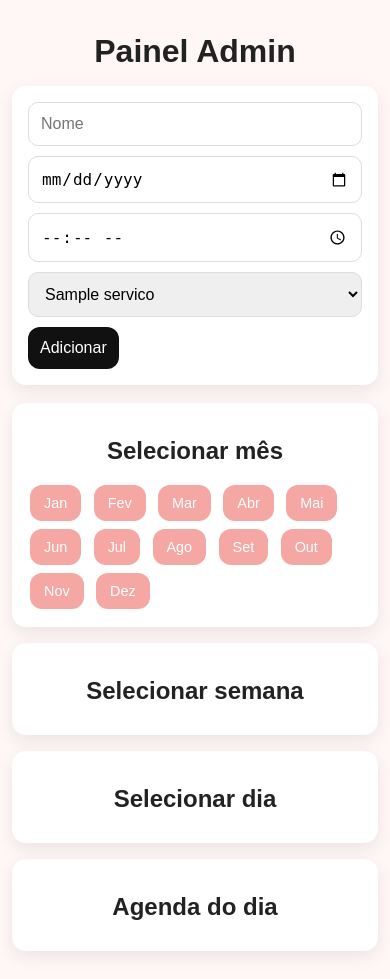
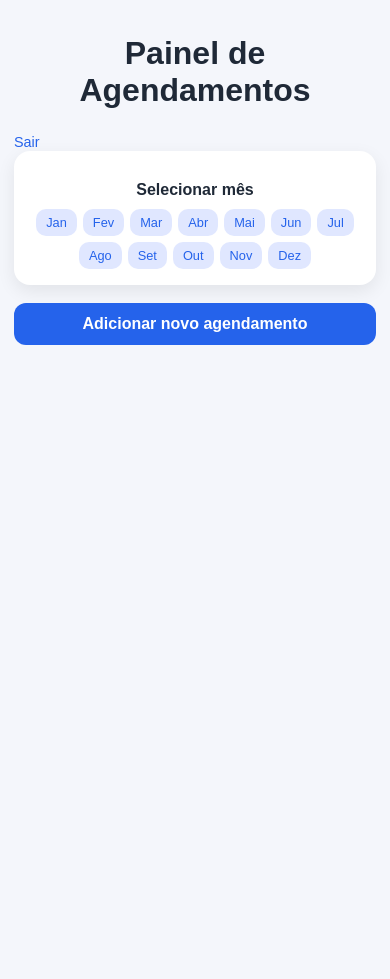
Before and after one commit to wessil170/agenda-nails-api, a FastAPI app: template templates/admin.html in a window 390 px wide. After the commit the page ends 345 px from the top, so only its background shows below. Run offline with FastAPI, Linux system fonts and the light colour scheme; the template is opened without the code that fills it: most values are stand-ins (such as "Sample title", 1, 10 or a date in 2020).

Commit message:
UX: ajustes mobile e layout admin

```diff
--- a/app.py
+++ b/app.py
@@ -1,14 +1,18 @@
-from fastapi import FastAPI, HTTPException, Request
-from fastapi.responses import HTMLResponse
+from fastapi import FastAPI, HTTPException, Request, Form, status
+from fastapi.responses import HTMLResponse, RedirectResponse
 from fastapi.staticfiles import StaticFiles
 from fastapi.templating import Jinja2Templates
+from starlette.middleware.sessions import SessionMiddleware
 from pydantic import BaseModel
 from datetime import date, datetime, timedelta
 from pathlib import Path
 from collections import defaultdict
 from urllib.parse import quote
+from fastapi import Depends
+import sqlite3
 
 from database import criar_tabela, get_connection
+from security import verificar_senha
 
 # =====================
 # APP
@@ -17,6 +21,11 @@ from database import criar_tabela, get_connection
 BASE_DIR = Path(__file__).resolve().parent
 
 app = FastAPI(title="Agenda Nail Designer")
+
+app.add_middleware(
+    SessionMiddleware,
+    secret_key="chave-super-secreta"
+)
 
 app.mount("/static", StaticFiles(directory=BASE_DIR / "static"), name="static")
 templates = Jinja2Templates(directory=BASE_DIR / "templates")
@@ -169,12 +178,22 @@ Agendamento confirmado:
         "https://wa.me/5551991156840?text="+quote(msg)
     }
 
+def admin_logado(request: Request):
+    if "admin_id" not in request.session:
+        raise HTTPException(
+            status_code=status.HTTP_302_FOUND,
+            headers={"Location": "/login"}
+        )
+
 # =====================
 # ADMIN
 # =====================
 
 @app.get("/admin", response_class=HTMLResponse)
-def admin(request: Request):
+def admin(
+    request: Request,
+    dep=Depends(admin_logado)
+):
     conn = get_connection()
     cursor = conn.cursor()
     cursor.execute("""
@@ -210,14 +229,82 @@ def admin(request: Request):
     )
 
 @app.post("/admin/agendamentos")
-def admin_add(a: Agendamento):
+def admin_add(
+    a: Agendamento,
+    dep=Depends(admin_logado)
+):
     return criar_cliente(a)
 
 @app.post("/admin/cancelar/{id}")
-def cancelar(id:int):
+def cancelar(
+    id: int,
+    dep=Depends(admin_logado)
+):
     conn = get_connection()
     cursor = conn.cursor()
     cursor.execute("DELETE FROM agendamentos WHERE id = ?", (id,))
     conn.commit()
     conn.close()
-    return {"ok":True}
+    return {"ok": True}
+
+# 👉 MOSTRA A PÁGINA
+@app.get("/login")
+def pagina_login(request: Request):
+    return templates.TemplateResponse(
+        "login.html",
+        {"request": request}
+    )
+
+# 👉 RECEBE O FORMULÁRIO
+@app.post("/login")
+def processar_login(
+    request: Request,
+    email: str = Form(...),
+    password: str = Form(...)
+):
+    admin = buscar_admin_por_email(email)
+
+    if not admin:
+       return templates.TemplateResponse(
+    "login.html",
+    {
+        "request": request,
+        "erro": "Email ou senha inválidos"
+    }
+)
+
+    if not verificar_senha(password, admin["password_hash"]):
+       return templates.TemplateResponse(
+    "login.html",
+    {
+        "request": request,
+        "erro": "Email ou senha inválidos"
+    }
+)
+
+    request.session["admin_id"] = admin["id"]
+    return RedirectResponse("/admin", status_code=302)
+
+def buscar_admin_por_email(email: str):
+    conn = sqlite3.connect("database.db")
+    cursor = conn.cursor()
+
+    cursor.execute(
+        "SELECT id, email, password_hash FROM admins WHERE email = ?",
+        (email,)
+    )
+    row = cursor.fetchone()
+    conn.close()
+
+    if not row:
+        return None
+
+    return {
+        "id": row[0],
+        "email": row[1],
+        "password_hash": row[2]
+    }
+@app.get("/logout")
+def logout(request: Request):
+    request.session.clear()
+    return RedirectResponse("/login", status_code=302)
--- a/static/style.css
+++ b/static/style.css
@@ -1,92 +1,150 @@
+/* ======================
+   VARIÁVEIS (NEUTRO SaaS)
+   ====================== */
+
+:root {
+  --bg: #f4f6fb;
+  --card: #ffffff;
+  --primary: #2563eb;
+  --primary-soft: #e0e7ff;
+  --danger: #ef4444;
+  --text: #1f2937;
+  --muted: #6b7280;
+}
+
+/* ======================
+   BASE
+   ====================== */
+
 * {
   box-sizing: border-box;
 }
 
 body {
   margin: 0;
-  padding: 16px;
+  padding: 18px;
   font-family: Arial, sans-serif;
-  background: #fff6f6;
-  color: #222;
+  background: var(--bg);
+  color: var(--text);
+}
+
+/* ======================
+   LINKS
+   ====================== */
+
+a {
+  color: var(--primary);
+  font-size: 0.9rem;
+  text-decoration: none;
+}
+
+a:hover {
+  text-decoration: underline;
 }
 
 /* ======================
    TÍTULOS
    ====================== */
 
-h1, h2 {
+h1 {
   text-align: center;
-  margin-bottom: 16px;
+  margin-bottom: 24px;
+}
+
+.section-title {
+  text-align: center;
+  font-size: 1rem;
+  margin-bottom: 10px;
+  color: var(--text);
 }
 
 /* ======================
-   FORMULÁRIOS
+   FORMULÁRIO ADMIN
    ====================== */
 
-form {
-  background: #fff;
+form.admin-form {
+  background: var(--card);
+  padding: 18px;
+  border-radius: 16px;
+  margin-bottom: 22px;
+  box-shadow: 0 6px 18px rgba(0,0,0,0.08);
+}
+
+input,
+select {
+  width: 100%;
+  padding: 12px;
+  margin-bottom: 12px;
+  border-radius: 10px;
+  border: 1px solid #d1d5db;
+  font-size: 0.95rem;
+}
+
+/* botão principal */
+form.admin-form button {
+  width: 100%;
+  padding: 14px;
+  border-radius: 14px;
+  border: none;
+  background: var(--primary);
+  color: #fff;
+  font-size: 1rem;
+  font-weight: bold;
+  cursor: pointer;
+}
+
+form.admin-form button:hover {
+  opacity: 0.95;
+}
+
+/* ======================
+   SEÇÕES / CARDS
+   ====================== */
+
+section {
+  background: var(--card);
   padding: 16px;
-  border-radius: 14px;
+  border-radius: 16px;
   margin-bottom: 18px;
   box-shadow: 0 6px 18px rgba(0,0,0,0.08);
 }
 
-input, select {
-  width: 100%;
-  padding: 12px;
-  margin-bottom: 10px;
-  border-radius: 10px;
-  border: 1px solid #ddd;
-  font-size: 1rem;
-}
-
-button {
-  padding: 12px;
-  border-radius: 12px;
-  border: none;
-  background: #111;
-  color: #fff;
-  font-size: 1rem;
-  cursor: pointer;
-}
-
 /* ======================
-   SEÇÕES (ADMIN)
+   FILTROS (MÊS / SEMANA / DIA)
    ====================== */
 
-section {
-  background: #fff;
-  padding: 14px;
-  border-radius: 14px;
-  margin-bottom: 16px;
-  box-shadow: 0 6px 18px rgba(0,0,0,0.08);
+.months-grid,
+.weeks-list,
+.days-list {
+  display: flex;
+  flex-wrap: wrap;
+  gap: 6px;
+  justify-content: center;
 }
-
-/* ======================
-   BOTÕES DE MÊS / SEMANA / DIA
-   ====================== */
 
 .month-btn,
 .week-btn,
 .day-btn {
-  background: #f4a7a3;
-  color: #fff;
+  background: var(--primary-soft);
+  color: var(--primary);
   border: none;
-  border-radius: 12px;
-  padding: 10px 14px;
-  margin: 4px;
-  font-size: 0.9rem;
+  border-radius: 10px;
+  padding: 6px 10px;
+  font-size: 0.8rem;
   cursor: pointer;
+  width: auto;
 }
 
 .month-btn.active,
 .week-btn.active,
 .day-btn.active {
-  background: #111;
+  background: var(--primary);
+  color: #fff;
+  box-shadow: 0 2px 6px rgba(0,0,0,0.15);
 }
 
 /* ======================
-   LISTA DA AGENDA
+   AGENDA DO DIA
    ====================== */
 
 ul {
@@ -99,23 +157,57 @@ li {
   display: flex;
   justify-content: space-between;
   align-items: center;
-  padding: 10px;
+  padding: 10px 12px;
   margin-bottom: 8px;
-  background: #fff;
+  background: #f9fafb;
   border-radius: 12px;
-  box-shadow: 0 4px 12px rgba(0,0,0,0.06);
+  box-shadow: 0 4px 10px rgba(0,0,0,0.05);
+  font-size: 0.9rem;
 }
 
 /* botão cancelar */
 li button {
-  width: 34px;
-  height: 34px;
+  width: 32px;
+  height: 32px;
   border-radius: 50%;
-  background: #f46b6b;
+  background: var(--danger);
   color: #fff;
   border: none;
-  font-size: 0.9rem;
+  font-size: 0.8rem;
+  font-weight: bold;
   cursor: pointer;
+}
+
+/* ======================
+   DETAILS / SUMMARY
+   ====================== */
+
+.admin-form summary {
+  background: var(--primary);
+  color: #fff;
+  padding: 12px;
+  border-radius: 12px;
+  font-weight: bold;
+  cursor: pointer;
+  text-align: center;
+  margin-bottom: 16px;
+  list-style: none;
+}
+
+.admin-form summary::-webkit-details-marker {
+  display: none;
+}
+
+/* ======================
+   UTILIDADES
+   ====================== */
+
+.hidden {
+  display: none;
+}
+
+.admin-old-content {
+  display: none;
 }
 
 /* ======================
@@ -124,10 +216,10 @@ li button {
 
 @media (max-width: 768px) {
   body {
-    padding: 12px;
+    padding: 14px;
+  }
+
+  li {
+    font-size: 0.85rem;
   }
 }
-
-.admin-old-content {
-  display: none;
-}
--- a/templates/admin.html
+++ b/templates/admin.html
@@ -5,33 +5,30 @@
   <title>Painel Admin</title>
   <link rel="stylesheet" href="/static/style.css">
 </head>
+
 <body>
 
-<h1>Painel Admin</h1>
+<!-- ==========================
+     CABEÇALHO
+     ========================== -->
+<div class="admin-header">
+  <h1>Painel de Agendamentos</h1>
+  <a href="/logout" class="logout">Sair</a>
+</div>
 
 <!-- ==========================
-     FORMULÁRIO ADMIN
+     AGENDA DO DIA (PRIORIDADE)
      ========================== -->
-<form id="a" class="admin-form">
-  <input id="nome" placeholder="Nome">
-  <input id="data" type="date">
-  <input id="horario" type="time">
-
-  <select id="servico">
-    {% for s in servicos %}
-      <option>{{ s }}</option>
-    {% endfor %}
-  </select>
-
-  <button type="submit">Adicionar</button>
-</form>
+<section class="day-agenda hidden">
+  <h2 class="section-title">Agenda do dia</h2>
+  <div class="agenda-content"></div>
+</section>
 
 <!-- ==========================
-     SELETOR DE MESES
+     FILTROS (MÊS → SEMANA → DIA)
      ========================== -->
 <section class="month-selector">
   <h2 class="section-title">Selecionar mês</h2>
-
   <div class="months-grid">
     <button class="month-btn" data-month="1">Jan</button>
     <button class="month-btn" data-month="2">Fev</button>
@@ -48,33 +45,40 @@
   </div>
 </section>
 
-<!-- ==========================
-     SELETOR DE SEMANAS
-     ========================== -->
 <section class="week-selector hidden">
   <h2 class="section-title">Selecionar semana</h2>
   <div class="weeks-list"></div>
 </section>
 
-<!-- ==========================
-     SELETOR DE DIAS
-     ========================== -->
 <section class="day-selector hidden">
   <h2 class="section-title">Selecionar dia</h2>
   <div class="days-list"></div>
 </section>
 
 <!-- ==========================
-     AGENDA DO DIA
+     FORMULÁRIO (COLAPSADO)
      ========================== -->
-<section class="day-agenda hidden">
-  <h2 class="section-title">Agenda do dia</h2>
-  <div class="agenda-content"></div>
-</section>
+<details class="admin-form">
+  <summary>Adicionar novo agendamento</summary>
+
+  <form id="a">
+    <input id="nome" placeholder="Nome">
+    <input id="data" type="date">
+    <input id="horario" type="time">
+
+    <select id="servico">
+      {% for s in servicos %}
+        <option>{{ s }}</option>
+      {% endfor %}
+    </select>
+
+    <button type="submit">Adicionar</button>
+  </form>
+</details>
 
 <!-- ==========================
-     CONTEÚDO ANTIGO (DADOS DO BACKEND)
-     FICA ESCONDIDO E É USADO PELO JS
+     DADOS DO BACKEND (OCULTOS)
+     USADOS PELO JS
      ========================== -->
 <section class="admin-old-content">
   {% for mes, semanas in dados.items() %}
@@ -101,7 +105,7 @@
 </section>
 
 <!-- ==========================
-     JAVASCRIPT
+     JAVASCRIPT (INALTERADO)
      ========================== -->
 <script>
 /* ---------- FORMULÁRIO ---------- */
@@ -156,19 +160,15 @@ function gerarSemanas(mes) {
     btn.textContent = `Semana ${semana} (${String(inicio).padStart(2,"0")}–${String(fim).padStart(2,"0")})`;
 
     btn.addEventListener("click", () => {
-  // estado visual das semanas
       document.querySelectorAll(".week-btn").forEach(b => b.classList.remove("active"));
       btn.classList.add("active");
 
-  // 🔴 RESET DO ESTADO AO TROCAR SEMANA
-  document.querySelectorAll(".day-btn").forEach(d => d.classList.remove("active"));
       daysList.innerHTML = "";
       agendaContent.innerHTML = "";
 
       daySection.classList.add("hidden");
       agendaSection.classList.add("hidden");
 
-  // gera dias da nova semana
       gerarDias(inicio, fim);
     });
 
@@ -181,19 +181,16 @@ function gerarDias(inicio, fim) {
   daysList.innerHTML = "";
   agendaSection.classList.add("hidden");
 
-  // Descobre quais dias desse mês têm agendamento
   const diasComAgenda = new Set();
 
   document.querySelectorAll(".day-data").forEach(d => {
-    const data = d.dataset.date; // YYYY-MM-DD
+    const data = d.dataset.date;
     const [, mesData, diaData] = data.split("-");
-
     if (Number(mesData) === mesSelecionado) {
       diasComAgenda.add(Number(diaData));
     }
   });
 
-  // Só cria botão para dias que têm agenda
   for (let dia = inicio; dia <= fim; dia++) {
     if (!diasComAgenda.has(dia)) continue;
 
@@ -232,11 +229,9 @@ function mostrarAgendaDoDia(dia) {
 
 monthButtons.forEach(btn => {
   btn.addEventListener("click", () => {
-    // estado visual dos meses
     monthButtons.forEach(b => b.classList.remove("active"));
     btn.classList.add("active");
 
-    // 🔴 RESET DO ESTADO ANTERIOR
     daysList.innerHTML = "";
     agendaContent.innerHTML = "";
 
@@ -246,7 +241,6 @@ monthButtons.forEach(btn => {
     document.querySelectorAll(".week-btn").forEach(w => w.classList.remove("active"));
     document.querySelectorAll(".day-btn").forEach(d => d.classList.remove("active"));
 
-    // gera semanas do novo mês
     mesSelecionado = Number(btn.dataset.month);
     gerarSemanas(mesSelecionado);
     weekSection.classList.remove("hidden");
--- a/templates/index.html
+++ b/templates/index.html
@@ -9,6 +9,8 @@
 <body class="client-page">
 
   <h1 class="client-title">Agende seu horário</h1>
+
+</section>
 
   <div class="client-card">
     <form id="f">
```
Also changed, not shown: security.py (added, +9 -0 lines), templates/login.html (added, +81 -0 lines), database.db. Lines whose indentation alone changed are shown as unchanged.
